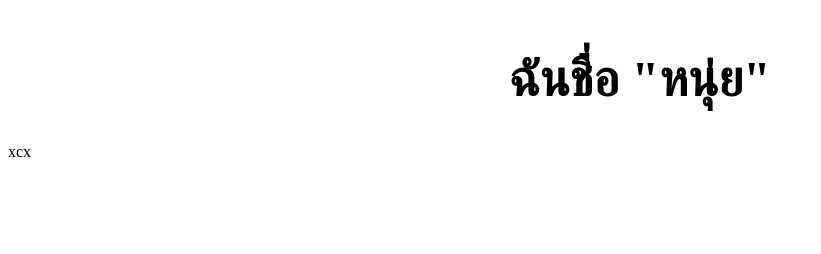
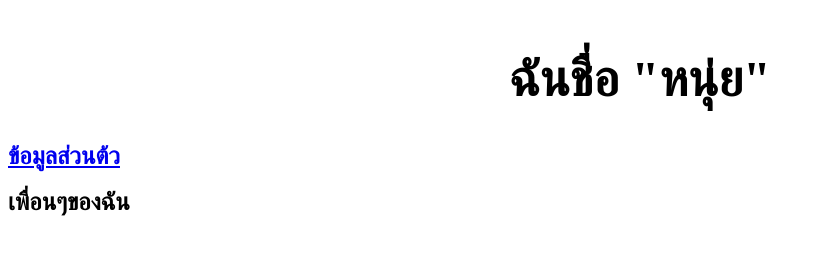
Before and after one commit to nuyseksak/CodeCamp-6, a plain HTML site: page html/HomeWork/index.html in a window 1280 px wide. Shown: the whole page, without its empty margins (0-821 px from the left). Drawn offline with Linux system fonts and the light colour scheme.

Commit message:
homepage

```diff
--- a/html/HomeWork/index.html
+++ b/html/HomeWork/index.html
@@ -15,7 +15,7 @@
 <body >
     <div class="container">
         <h1>ฉันชื่อ "หนุ่ย"</h1>
-        xcx
+        <h2><a href="profile.html">ข้อมูลส่วนต้ว</a></h2><h2><a>เพื่อนๆของฉัน</a></h2>
     </div>
 </body>
 </html>
```
Also changed, not shown: html/HomeWork/test.html (deleted).
